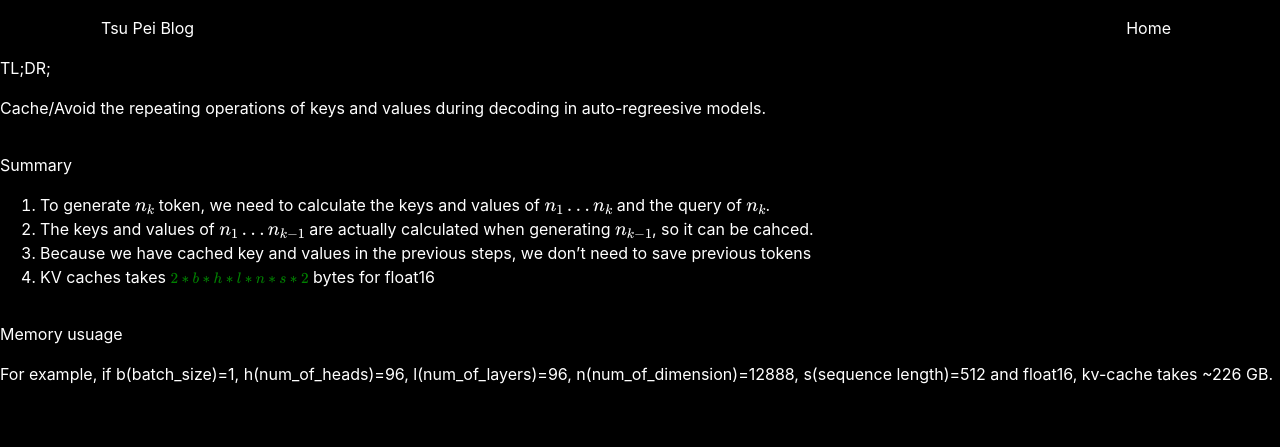
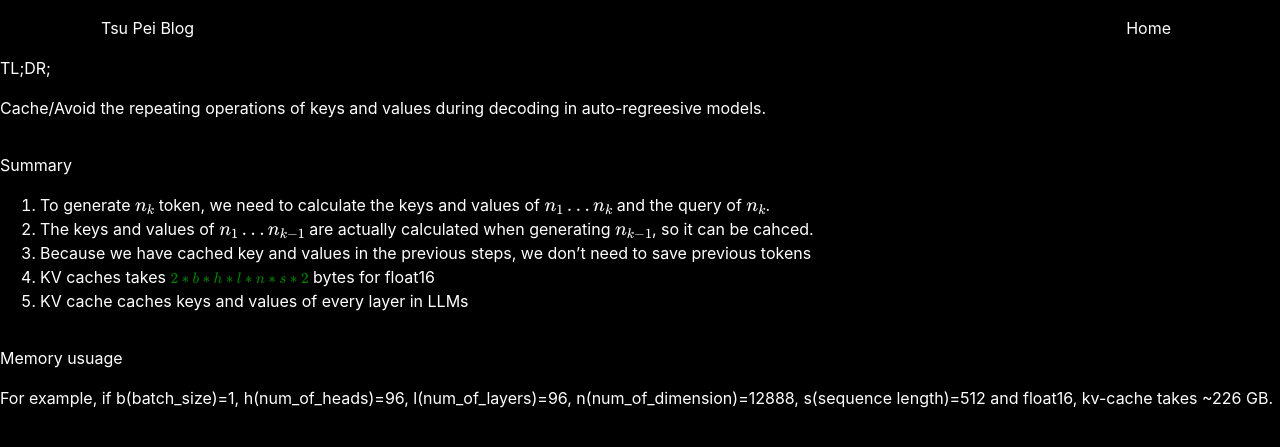
Before and after one commit to tsupei/column, a Jekyll site: the page built from _posts/2024-05-02-kv-cache.md, in a window 1280 px wide. Shown: the top 447 px of the page. Built offline with Jekyll 4.4.1, drawn with Linux system fonts in a browser that asks for light colours; nearby versions of some CDN libraries; formulas are drawn with MathJax 3.

Commit message:
Update KV cache.

```diff
--- a/_posts/2024-05-02-kv-cache.md
+++ b/_posts/2024-05-02-kv-cache.md
@@ -19,6 +19,7 @@ Summary
 2. The keys and values of $\{n_{1} ... n_{k-1} \}$ are actually calculated when generating $n_{k-1}$, so it can be cahced.
 3. Because we have cached key and values in the previous steps, we don't need to save previous tokens
 4. KV caches takes `$2 * b * h * l * n * s * 2$` bytes for float16
+5. KV cache caches keys and values of every layer in LLMs
 
 ---
 
```
